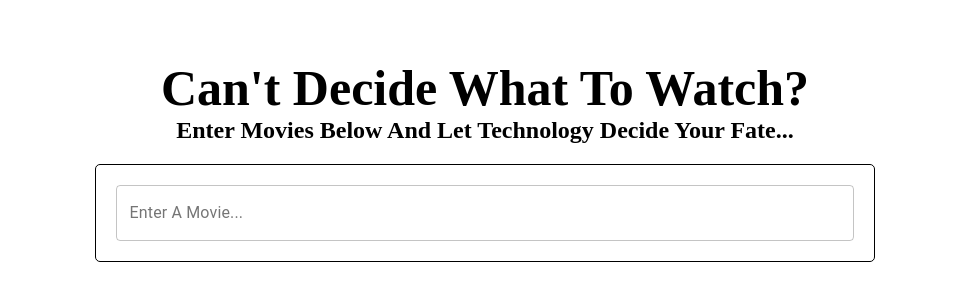
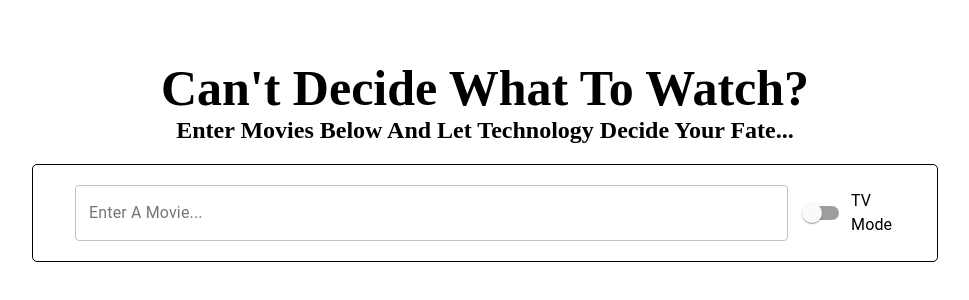
Before and after one commit to DBlack2021/movie-picker, a Next.js app: page / in a window 1280 px wide. Shown: the part 258-558 px from the top of the page, without its empty margins (155-1124 px from the left). Built offline with nearby package versions, Linux system fonts and the light colour scheme.

Commit message:
add switch

```diff
--- a/components/MoviePicker/Form.module.css
+++ b/components/MoviePicker/Form.module.css
@@ -6,14 +6,14 @@
   padding: 15px;
   border-radius: 5px;
   border: 1px solid black;
-  width: 60%;
+  width: 70%;
 }
 
 .form {
   display: flex;
   align-items: center;
   justify-content: center;
-  width: 100%;
+  width: 95%;
 }
 
 .listContainer {
--- a/components/MoviePicker/MoviePicker.jsx
+++ b/components/MoviePicker/MoviePicker.jsx
@@ -1,14 +1,18 @@
 import React, { useState, useEffect } from 'react'
-import { TextField, Button, IconButton } from '@material-ui/core'
+import { TextField, Button, Switch, FormControlLabel } from '@material-ui/core'
+import { withStyles } from '@material-ui/styles'
 import MovieResults from '../MovieResults/MovieResults'
 import { getMovieData, searchMovies } from '../../utils/utils'
 import styles from './Form.module.css'
 import MovieSearch from '../Carousels/MovieSearch';
+import { blue } from '@material-ui/core/colors'
+
+
 
 export default function MoviePicker() {
   const [movies, setMovies] = useState([]); //the list of movies (an array of objects)
   const [movie, setMovie] = useState(""); //the current search query
-
+  const [tvMode, setTVMode] = useState(false); //by default we're on movie mode
   const [searchResults, setSearchResults] = useState([]) //results
 
   const [chosenMovieData, setChosenMovieData] = useState({
@@ -111,10 +115,28 @@ export default function MoviePicker() {
     setMovie("");
   }
 
+  const changeMode = (event) => {
+    setTVMode(event.target.checked);
+  }
+
   return (
     <div className={styles.appContainer}>
       <form className={styles.form} autoComplete="off">
         <TextField className={styles.input} id="outlined-basic" label="Enter A Movie..." variant="outlined" onChange={handleInput} value={movie} onKeyDown={handleKeyDown} />
+        <FormControlLabel
+          style={{
+            width: '15%',
+            margin: '0'
+          }}
+          control = {
+            <Switch
+              checked={tvMode}
+              onChange={changeMode}
+              name="modeToggle"
+            />
+          }
+          label="TV Mode"
+        />
       </form>
 
       {searchResults.length != 0 &&
```
